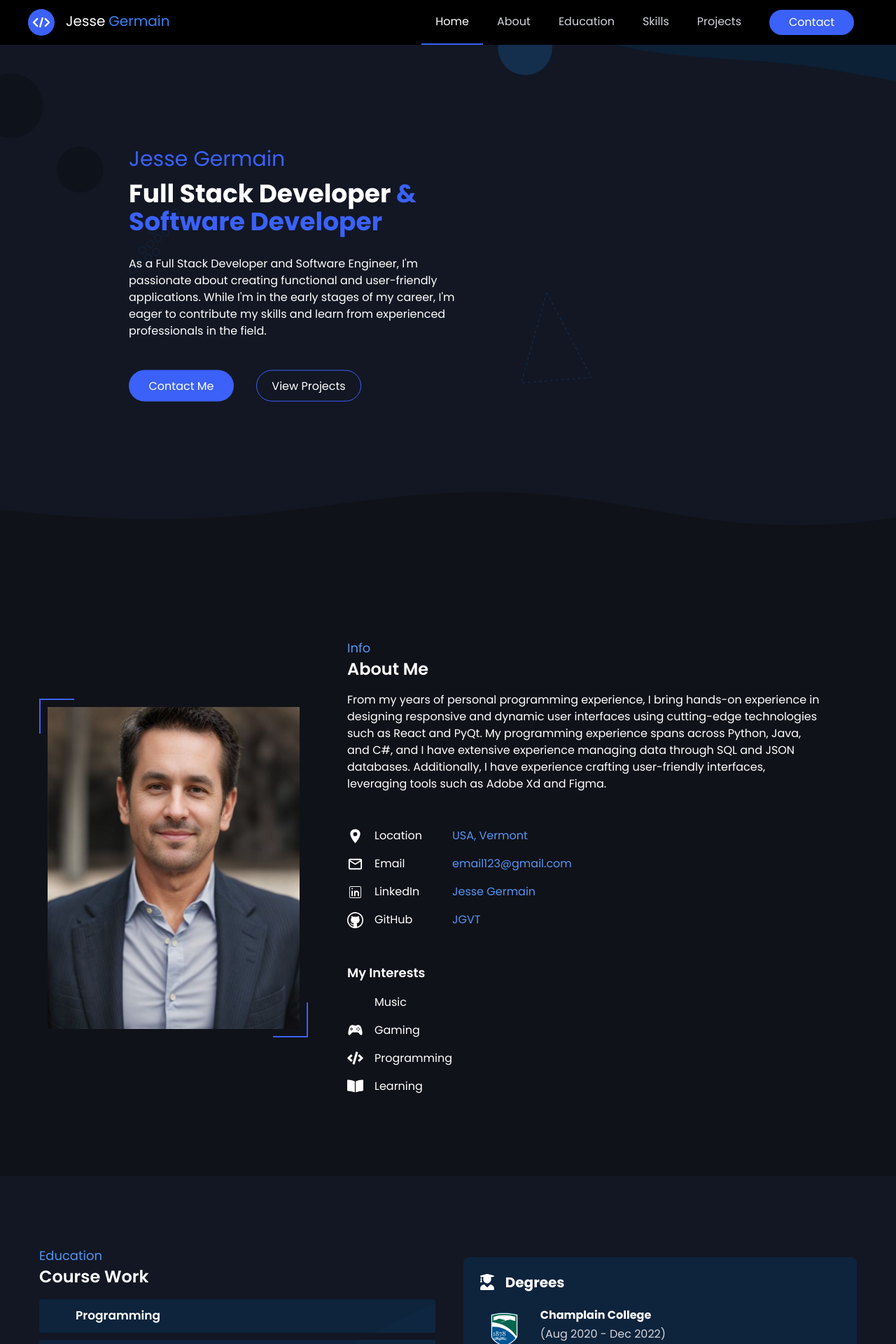
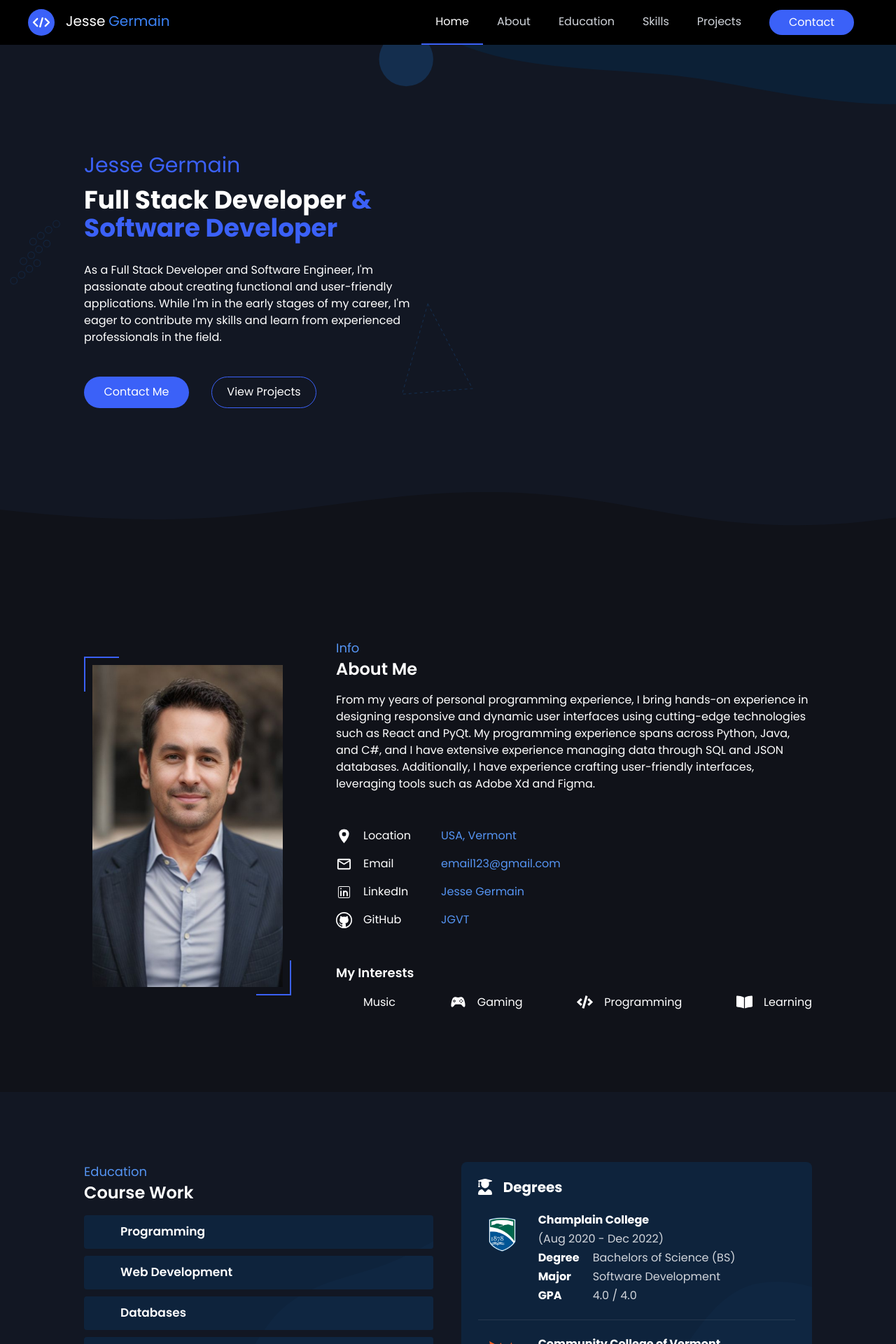
Before and after one commit to JGerVT/Portfolio, a React (Create React App) app: page / in a window 1280 px wide. Shown: the top 1920 px of the page at 70% size. Built offline with nearby package versions, Linux system fonts and the light colour scheme; some icons are missing.

Commit message:
Major changes to Home, implemented mobile responsive design

```diff
--- a/src/Components/ParentSection.tsx
+++ b/src/Components/ParentSection.tsx
@@ -21,7 +21,7 @@ export default function ParentSection(props: {
                     props.paddingY !== undefined ? props.paddingY : "112px",
             }}
         >
-            <div className="max-w-[1400px] px-14 w-[80%] flex flex-1 justify-between">
+            <div className="max-w-[1400px] px-14 w-[90%] max-lg:w-[100%] justify-between">
                 {props.children}
             {/* Background Image */}
             {props.backgroundIMG !== undefined && (
--- a/src/Pages/AboutMe/AboutMe.tsx
+++ b/src/Pages/AboutMe/AboutMe.tsx
@@ -13,14 +13,14 @@ import { IoLocationSharp } from "react-icons/io5";
 export default function AboutMe() {
     return (
         <ParentSection sectionID="About">
-            <div className="flex justify-between space-x-14 max-[1000px]:flex-col">
+            <div className="flex justify-between max-lg:flex-col">
 
-                <div id="LeftAboutSection" className="self-center">
+                <div id="LeftAboutSection" className="self-center lg:pr-16">
                     <AboutMeProfilePicture />
                 </div>
                 <div
                     id="RightAboutSection"
-                    className="text-left w-[680px] space-y-[50px] self-center pb-1"
+                    className="text-left max-w-[680px] space-y-[50px] pb-1"
                     >
                     <AboutMeInfo />
                     <AboutMeLinks />
@@ -33,11 +33,11 @@ export default function AboutMe() {
 
 function AboutMeProfilePicture() {
     return (
-        <div className="relative overflow-hidden p-3">
+        <div className="relative overflow-hidden p-3 min-w-[250px]">
             <img
                 src={Placeholder}
                 alt="Profile"
-                className="w-[360px] h-[460px] object-cover object-center max-[1000px]:h-[300px] max-[1000px]:w-[250px]"
+                className="w-[360px] h-[460px] object-cover object-center max-lg:h-[300px] max-lg:w-[250px]"
             />
 
             <div className="absolute top-0 left-0 h-[50px] w-[50px] border-l-2 border-t-2 border-[#3b61f8] " />
@@ -107,7 +107,7 @@ function AboutMeLinks() {
         value: string;
     }) {
         return (
-            <div className="flex">
+            <div className="flex max-[400px]:flex-col">
                 <div className="flex w-[150px] items-center space-x-4">
                     {props.icon}
                     <p className="text-white">{props.name}</p>
@@ -135,7 +135,7 @@ function AboutMeInterests() {
             <p className="text-lg text-white font-semibold pb-4">
                 My Interests
             </p>
-            <div className="flex justify-between max-[1400px]:flex-col space-y-4">
+            <div className="flex justify-between max-lg:flex-col max-lg:space-y-4">
                 {AboutMeData.map((data, i) => (
                     <AboutMeInterest
                         icon={data.icon}
--- a/src/Pages/EducationSection/CourseWork.tsx
+++ b/src/Pages/EducationSection/CourseWork.tsx
@@ -55,7 +55,7 @@ function AccordionWrapper(props: { courseData: CourseData; index: number }) {
                 onClick={() => {
                     setIsCollapsed(!isCollapsed);
                 }}
-                className="relative flex px-1 space-x-4 items-center w-full h-[48px] cursor-pointer select-none overflow-hidden"
+                className="relative flex px-1 space-x-4 items-center w-full h-[48px] cursor-pointer select-none overflow-hidden shrink-0"
             >
                 <img
                     src={AccordionBlob}
@@ -64,6 +64,7 @@ function AccordionWrapper(props: { courseData: CourseData; index: number }) {
                     style={{ top: `${-150 - props.index * 58}px` }}
                 />
                 <FaChevronDown
+                    className="shrink-0"
                     color="white"
                     style={{
                         transform: isCollapsed
@@ -71,7 +72,7 @@ function AccordionWrapper(props: { courseData: CourseData; index: number }) {
                             : "rotate(0deg)",
                     }}
                 />
-                <p className="text-white text-[17px] font-semibold z-10">
+                <p className="text-white text-[17px] font-semibold z-10 whitespace-nowrap max-[450px]:text-[15px]">
                     {props.courseData.name}
                 </p>
             </div>
--- a/src/Pages/EducationSection/Education.tsx
+++ b/src/Pages/EducationSection/Education.tsx
@@ -13,7 +13,7 @@ export function Education() {
             backgroundColor="#121723"
             paddingY="100px"
         >
-            <div className="flex flex-1 space-x-20 justify-between max-[1400px]:space-x-10 max-[1000px]:flex-col space-y-4 max-[1000px]:space-x-0">
+            <div className="flex flex-1 space-x-20 justify-between max-[1400px]:space-x-10 max-lg:flex-col max-lg:space-y-4 max-lg:space-x-0">
                 <div
                     id="EducationCourseWork"
                     className="flex flex-[1.7] flex-col max-[1400px]:flex-[1.1]"
@@ -34,7 +34,7 @@ function Degrees() {
     return (
         <div
             id="EducationDegrees"
-            className="relative flex flex-1 h-[420px] rounded-lg bg-[#0E233C] p-6 flex-col overflow-hidden pointer-events-none"
+            className="relative flex flex-1 min-h-[420px] rounded-lg bg-[#0E233C] p-6 flex-col overflow-hidden pointer-events-none max-lg:flex-auto"
         >
             <img
                 src={DegreesBlob}
@@ -92,15 +92,15 @@ function Degrees() {
                         <p className="font-bold">{props.CollegeName}</p>
                     </div>
                     <p className="text-gray-300">{props.Date}</p>
-                    <div className="flex space-x-2">
+                    <div className="flex space-x-2 max-sm:flex-col max-sm:space-x-0">
                         <p className="font-bold w-[70px]">Degree</p>
                         <p className="text-gray-300">{props.Degree}</p>
                     </div>
-                    <div className="flex space-x-2">
+                    <div className="flex space-x-2 max-sm:flex-col max-sm:space-x-0">
                         <p className="font-bold w-[70px]">Major</p>
                         <p className="text-gray-300">{props.Major}</p>
                     </div>
-                    <div className="flex space-x-2">
+                    <div className="flex space-x-2 max-sm:flex-col max-sm:space-x-0">
                         <p className="font-bold w-[70px]">GPA</p>
                         <p className="text-gray-300">{props.GPA}</p>
                     </div>
--- a/src/Pages/Header/Header.tsx
+++ b/src/Pages/Header/Header.tsx
@@ -144,7 +144,7 @@ function LeftLogo() {
             onClick={() => {}}
         >
             <img src={Logo} alt="Logo" className="w-[38px]" />
-            <div className="flex space-x-[5px] pb-1">
+            <div className="flex space-x-[5px] pb-1 max-[350px]:hidden">
                 <p className="text-[20px]">Jesse</p>
                 <p className="text-[20px] text-blue-500">Germain</p>
             </div>
--- a/src/Pages/HomeSection/Home.tsx
+++ b/src/Pages/HomeSection/Home.tsx
@@ -2,22 +2,26 @@ import React from "react";
 import { HomeBackground } from "./HomeBackground";
 import ProgrammerSVG from "../../Resources/ProgrammerSVG.svg";
 import { SmoothScrollToElement } from "../../Utility/utility";
+import ParentSection from "../../Components/ParentSection";
 
 export default function Home() {
     return (
         <div
             id="Home"
-            className="w-full relative max-w-[1920px] h-[100vh] min-h-[600px] max-h-[980px] bg-[#121723] pt-16 overflow-hidden items-center object-center justify-center"
+            className="w-full relative max-w-[1920px] h-[100vh] min-h-[600px] max-h-[980px] bg-[#121723] overflow-hidden"
         >
             <HomeBackground />
-            <div
+            {/* <div
                 id="Content"
-                className="absolute left-[50%] top-[50%] translate-x-[-50%] translate-y-[-50%] flex text-white z-10 justify-between
+                className="flex text-white z-10 justify-between
                 w-[80%]  max-w-[1400px] px-14"
-            >
+            > */}
+            <div className="flex h-full items-center">
+            <ParentSection sectionID="HomeSection" key={"Home"} >
+                <div className="flex justify-between">
                 <div
                     id="leftHomeContent"
-                    className="flex flex-col text-left space-y-3 w-[500px] flex-shrink-0"
+                    className="flex flex-col text-left space-y-3 max-w-[500px] z-10 text-white overflow-hidden"
                 >
                     <p className="text-3xl text-[#3B61F8]">Jesse Germain</p>
                     <h1 className="text-4xl font-bold pb-4">
@@ -32,9 +36,9 @@ export default function Home() {
                         experienced professionals in the field.
                     </p>
 
-                    <div id="homeButtons" className="flex space-x-8 pt-8">
+                    <div id="homeButtons" className="flex space-x-8 pt-8 max-[450px]:flex-col max-[450px]:space-x-0 max-[450px]:space-y-4 ">
                         <button
-                            className="w-[150px] h-[45px]  h-50px text-center flex justify-center items-center rounded-full bg-[#3B61F8] cursor-pointer"
+                            className="min-w-[150px] h-[45px]  h-50px text-center flex justify-center items-center rounded-full bg-[#3B61F8] cursor-pointer"
                             onClick={() => {
                                 SmoothScrollToElement("Contact");
                             }}
@@ -42,7 +46,7 @@ export default function Home() {
                             Contact Me
                         </button>
                         <button
-                            className="w-[150px] h-[45px] h-50px text-center flex justify-center items-center rounded-full border border-[#3B61F8]  cursor-pointer"
+                            className="min-w-[150px]  h-[45px] h-50px text-center flex justify-center items-center rounded-full border border-[#3B61F8]  cursor-pointer"
                             onClick={() => {
                                 SmoothScrollToElement("Projects");
                             }}
@@ -53,14 +57,17 @@ export default function Home() {
                 </div>
 
 
-                <div id="rightHomeContent" className="flex flex-shrink-0 max-[1400px]:invisible">
+                <div id="rightHomeContent" className="flex flex-shrink-0 max-[1400px]:hidden z-10">
                     <img
                         src={ProgrammerSVG}
                         className="min-w-[500px] pointer-events-none select-none"
                         alt="Programmer Icon"
                     />
                 </div>
+                </div>
+            </ParentSection>
             </div>
+            {/* </div> */}
         </div>
     );
 }
--- a/src/Pages/HomeSection/HomeBackground.tsx
+++ b/src/Pages/HomeSection/HomeBackground.tsx
@@ -42,10 +42,10 @@ export function HomeBackground() {
         <div
             ref={ContainerRef}
             id="Background"
-            className="relative flex z-0 pointer-events-none select-none h-full overflow-hidden"
-            style={{ transform: "translate(-50%)", left: "50%" }}
+            className="absolute left-0 top-0 right-0 bottom-0 flex z-0 pointer-events-none select-none h-full overflow-hidden"
         >
             <div className="relative">
+                <div className=" translate-x-[-170px] translate-y-[80px]">
                 <div
                     id="Back-IMG"
                     className={`absolute`}
@@ -87,6 +87,7 @@ export function HomeBackground() {
                         className="max-w-none absolute top-[-120px] left-[220px] scale-[83%]  pointer-events-none"
                     />
                 </div>
+                </div>
 
                 <img
                     src={BottomWave}
```
Also changed, not shown: src/Pages/Contact/Contact.tsx (+5 -5 lines).
